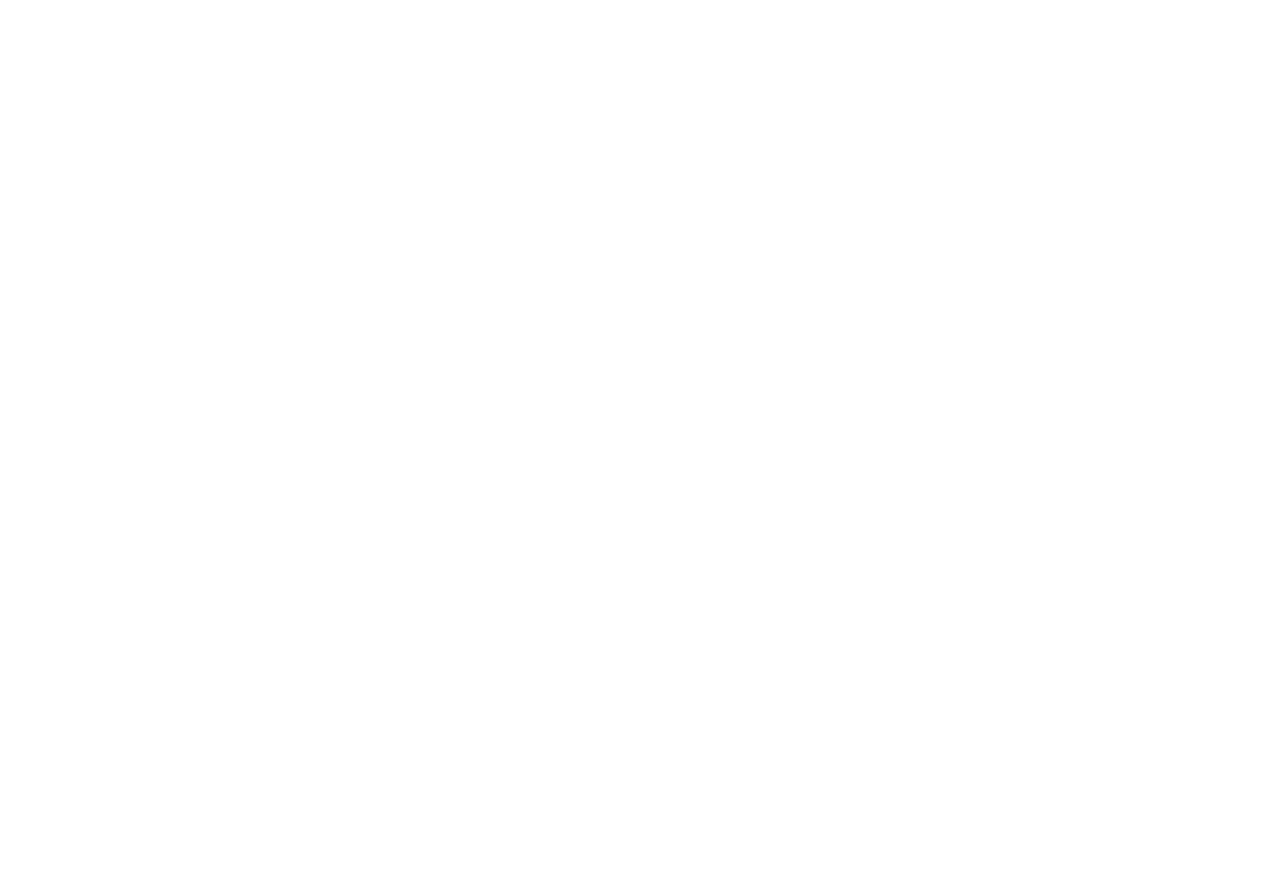
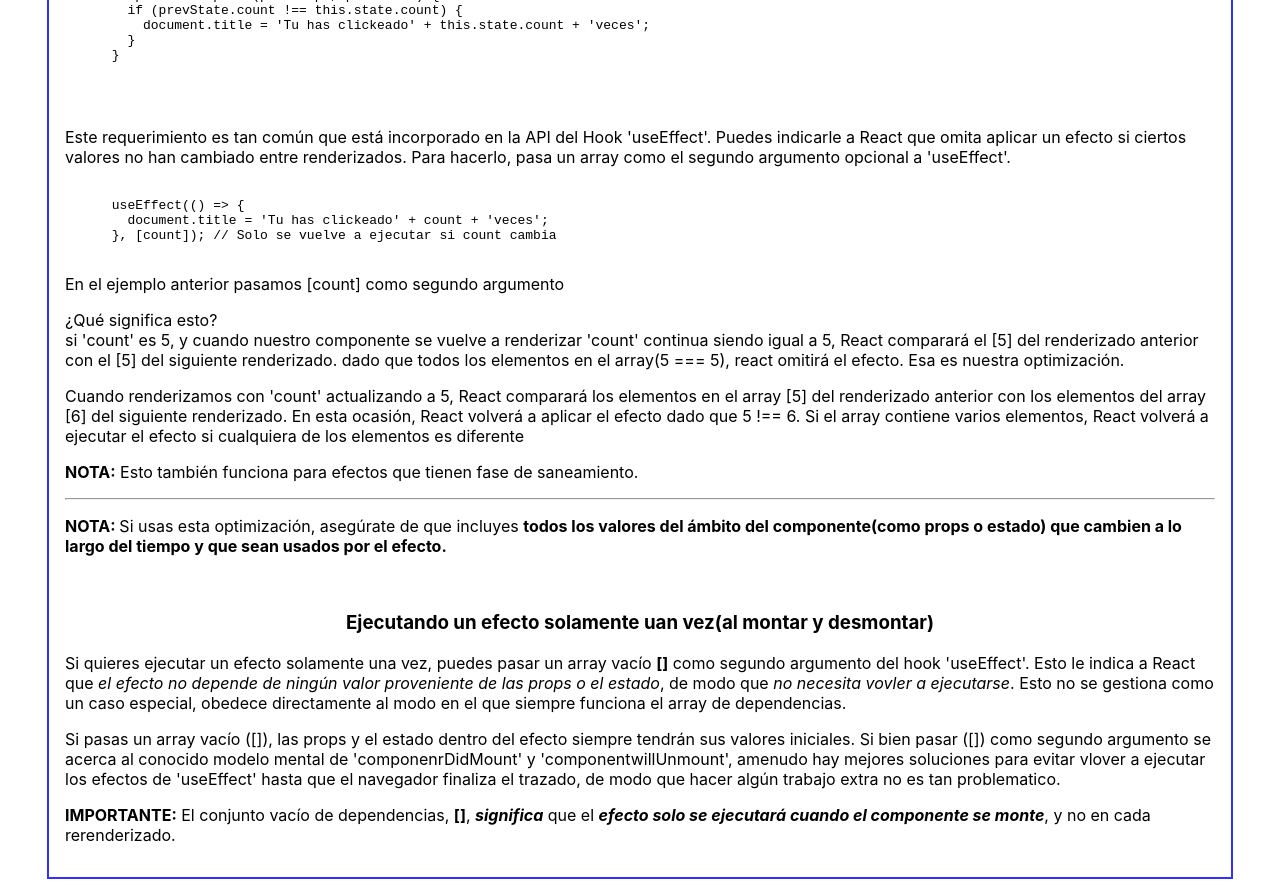
Before and after one commit to icao/curso-react, a React (Create React App) app in the folder 43-hook-use-effect/: page / in a window 1280 px wide. Shown: the part 2100-2994 px from the top of the page. Before the commit the page ends 1970 px from the top, so only its background shows below. Built offline with nearby package versions, Linux system fonts and the light colour scheme.

Commit message:
Finalizando tips de uso del hook useEffect

```diff
--- a/43-hook-use-effect/src/components/tips-using-effects/TipsUsingEffects.jsx
+++ b/43-hook-use-effect/src/components/tips-using-effects/TipsUsingEffects.jsx
@@ -2,7 +2,7 @@ import React from 'react'
 
 const TipsUsingEffects = () => {
   return (
-    <div>
+    <>
       <h3>Usar varios efectos para separar conceptos</h3>
       <p>
         Si unimos ambos componentes anteriores(contador mostrado en el titulo y
@@ -37,13 +37,104 @@ const TipsUsingEffects = () => {
       `}</pre>
       <p>
         <strong>
-          Los <i>Hooks </i> nos permiten separar el ccódigo en función de lo que
+          Los <i>Hooks </i> nos permiten separar el código en función de lo que
           hacen
         </strong>{' '}
         en vez de en función de un método de ciclo de vida. React aplicará cada
         efecto del componente en el orden en el que han sido especificados.
       </p>
-    </div>
+      <br />
+      <h3>Omite efectos para optimizar el rendimiento</h3>
+      <p>
+        En algunos casos, sanear o aplicar el efecto después de cada renderizado
+        puede crear problemas de rendimiento. En los componentes de clase
+        podemos solucionarlos escribiendo una comparación extra con 'prevProps'
+        o 'prevState' dentro de 'componentDidUpdate.
+      </p>
+      <pre>{`
+      componentDidUpdate(prevProps, prevState) {
+        if (prevState.count !== this.state.count) {
+          document.title = 'Tu has clickeado' + this.state.count + 'veces';
+        }
+      }
+      `}</pre>
+      <br />
+      <p>
+        Este requerimiento es tan común que está incorporado en la API del Hook
+        'useEffect'. Puedes indicarle a React que omita aplicar un efecto si
+        ciertos valores no han cambiado entre renderizados. Para hacerlo, pasa
+        un array como el segundo argumento opcional a 'useEffect'.
+      </p>
+      <pre>{`
+      useEffect(() => {
+        document.title = 'Tu has clickeado' + count + 'veces';
+      }, [count]); // Solo se vuelve a ejecutar si count cambia
+      `}</pre>
+      <p>En el ejemplo anterior pasamos [count] como segundo argumento</p>
+      <p>
+        ¿Qué significa esto? <br /> si 'count' es 5, y cuando nuestro componente
+        se vuelve a renderizar 'count' continua siendo igual a 5, React
+        comparará el [5] del renderizado anterior con el [5] del siguiente
+        renderizado. dado que todos los elementos en el array(5 === 5), react
+        omitirá el efecto. Esa es nuestra optimización.
+      </p>
+      <p>
+        Cuando renderizamos con 'count' actualizando a 5, React comparará los
+        elementos en el array [5] del renderizado anterior con los elementos del
+        array [6] del siguiente renderizado. En esta ocasión, React volverá a
+        aplicar el efecto dado que 5 !== 6. Si el array contiene varios
+        elementos, React volverá a ejecutar el efecto si cualquiera de los
+        elementos es diferente{' '}
+      </p>
+      <p>
+        <strong>NOTA:</strong> Esto también funciona para efectos que tienen
+        fase de saneamiento.
+      </p>
+      <hr />
+      <p>
+        <strong>NOTA: </strong> Si usas esta optimización, asegúrate de que
+        incluyes{' '}
+        <strong>
+          todos los valores del ámbito del componente(como props o estado) que
+          cambien a lo largo del tiempo y que sean usados por el efecto.
+        </strong>
+      </p>
+      <br />
+      <h3>Ejecutando un efecto solamente uan vez(al montar y desmontar)</h3>
+      <p>
+        Si quieres ejecutar un efecto solamente una vez, puedes pasar un array
+        vacío <strong>[]</strong> como segundo argumento del hook 'useEffect'.
+        Esto le indica a React que{' '}
+        <em>
+          el efecto no depende de ningún valor proveniente de las props o el
+          estado
+        </em>
+        , de modo que <em>no necesita vovler a ejecutarse</em>. Esto no se
+        gestiona como un caso especial, obedece directamente al modo en el que
+        siempre funciona el array de dependencias.
+      </p>
+      <p>
+        Si pasas un array vacío ([]), las props y el estado dentro del efecto
+        siempre tendrán sus valores iniciales. Si bien pasar ([]) como segundo
+        argumento se acerca al conocido modelo mental de 'componenrDidMount' y
+        'componentwillUnmount', amenudo hay mejores soluciones para evitar
+        vlover a ejecutar los efectos de 'useEffect' hasta que el navegador
+        finaliza el trazado, de modo que hacer algún trabajo extra no es tan
+        problematico.
+      </p>
+      <p>
+        <strong>IMPORTANTE:</strong> El conjunto vacío de dependencias,{' '}
+        <strong>[]</strong>,{' '}
+        <strong>
+          <em>significa</em>
+        </strong>{' '}
+        que el{' '}
+        <strong>
+          <em>efecto solo se ejecutará cuando el componente se monte</em>
+        </strong>
+        , y no en cada rerenderizado.{' '}
+      </p>
+    </>
   )
 }
 
```
Also changed, not shown: 43-hook-use-effect/src/components/effects-with-cleanup/EffectsWithCleanupHook.jsx (+7 -7 lines).
